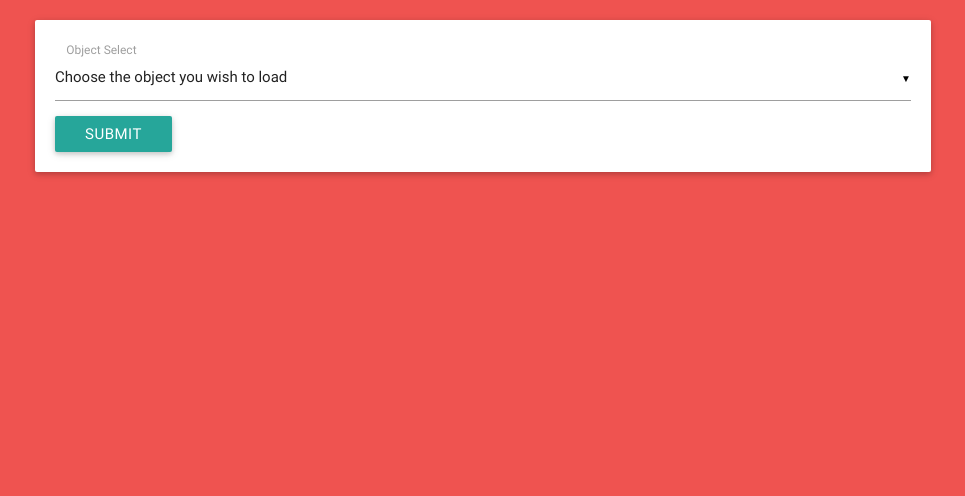
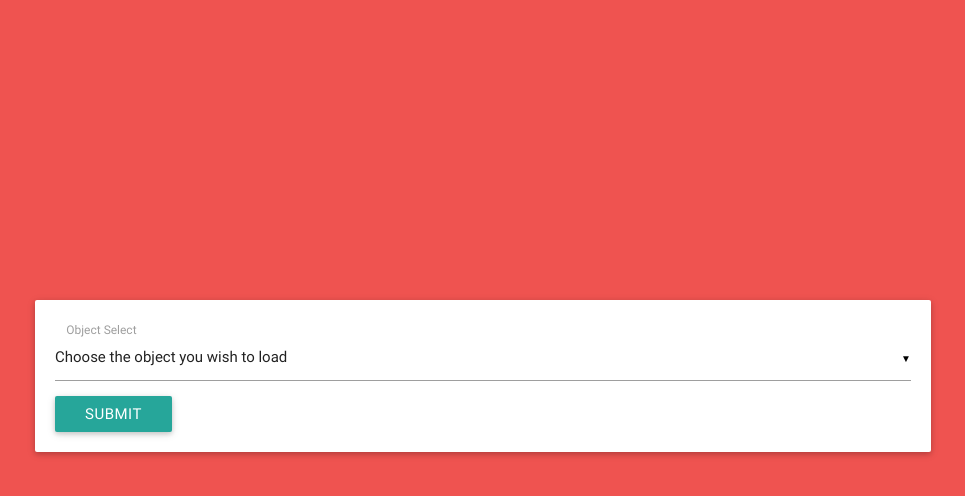
Before and after one commit to relisher/i-think-eye-can-server, a website: page client/index.html in a window 1280 px wide. Shown: the whole page, without its empty margins (157-1122 px from the left). Drawn offline with Linux system fonts and the light colour scheme.

Commit message:
Update index.html

```diff
--- a/client/index.html
+++ b/client/index.html
@@ -17,7 +17,7 @@
     <div class="container">
         <div class="row">
             <div class="col s12">
-                <div class="card-panel" style="margin-top: 20px">
+                <div class="card-panel" style="margin-top: 300px">
                     <div class="input-field">
                         <select id="dropdown">
                             <option value="" disabled selected>Choose the object you wish to load</option>
```
